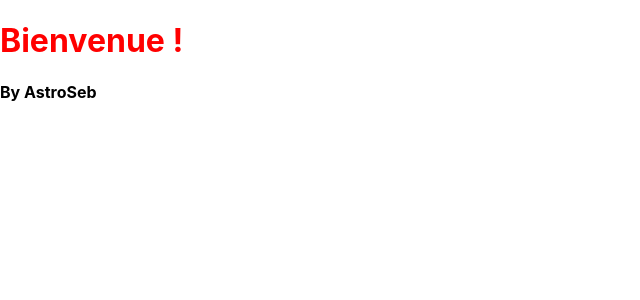
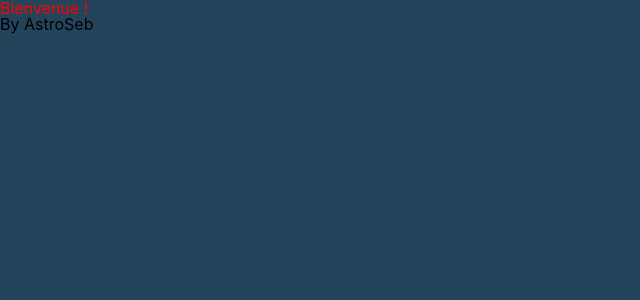
Before and after one commit to SebAstroCode/Astro_Seb, a React (Create React App) app: page / in a window 1280 px wide. Shown: the top 300 px of the page, without its empty margins (0-640 px from the left). Built offline with nearby package versions, Linux system fonts and the light colour scheme.

Commit message:
ajout reset css + couleur de fond

```diff
--- a/public/index.html
+++ b/public/index.html
@@ -11,6 +11,7 @@
     />
     <link rel="apple-touch-icon" href="%PUBLIC_URL%/logo192.png" />
     <link rel="manifest" href="%PUBLIC_URL%/manifest.json" />
+    <link rel="stylesheet" href="./reset.css" />
     <title>Astro_Seb</title>
   </head>
   <body>
--- /dev/null
+++ b/public/reset.css
@@ -0,0 +1,48 @@
+/* http://meyerweb.com/eric/tools/css/reset/
+   v2.0 | 20110126
+   License: none (public domain)
+*/
+
+html, body, div, span, applet, object, iframe,
+h1, h2, h3, h4, h5, h6, p, blockquote, pre,
+a, abbr, acronym, address, big, cite, code,
+del, dfn, em, img, ins, kbd, q, s, samp,
+small, strike, strong, sub, sup, tt, var,
+b, u, i, center,
+dl, dt, dd, ol, ul, li,
+fieldset, form, label, legend,
+table, caption, tbody, tfoot, thead, tr, th, td,
+article, aside, canvas, details, embed,
+figure, figcaption, footer, header, hgroup,
+menu, nav, output, ruby, section, summary,
+time, mark, audio, video {
+	margin: 0;
+	padding: 0;
+	border: 0;
+	font-size: 100%;
+	font: inherit;
+	vertical-align: baseline;
+}
+/* HTML5 display-role reset for older browsers */
+article, aside, details, figcaption, figure,
+footer, header, hgroup, menu, nav, section {
+	display: block;
+}
+body {
+	line-height: 1;
+}
+ol, ul {
+	list-style: none;
+}
+blockquote, q {
+	quotes: none;
+}
+blockquote:before, blockquote:after,
+q:before, q:after {
+	content: '';
+	content: none;
+}
+table {
+	border-collapse: collapse;
+	border-spacing: 0;
+}
--- a/src/App.js
+++ b/src/App.js
@@ -1,5 +1,6 @@
 import Header from './Components/Header';
 import Footer from './Components/Footer';
+import './App.scss';
 
 function App() {
   return (
--- a/src/App.scss
+++ b/src/App.scss
@@ -1,38 +1,4 @@
 .App {
-  text-align: center;
+  background-color: #24445C;
+  min-height: 100vh;
 }
-
-.App-logo {
-  height: 40vmin;
-  pointer-events: none;
-}
-
-@media (prefers-reduced-motion: no-preference) {
-  .App-logo {
-    animation: App-logo-spin infinite 20s linear;
-  }
-}
-
-.App-header {
-  background-color: #282c34;
-  min-height: 100vh;
-  display: flex;
-  flex-direction: column;
-  align-items: center;
-  justify-content: center;
-  font-size: calc(10px + 2vmin);
-  color: white;
-}
-
-.App-link {
-  color: #61dafb;
-}
-
-@keyframes App-logo-spin {
-  from {
-    transform: rotate(0deg);
-  }
-  to {
-    transform: rotate(360deg);
-  }
-}
```
